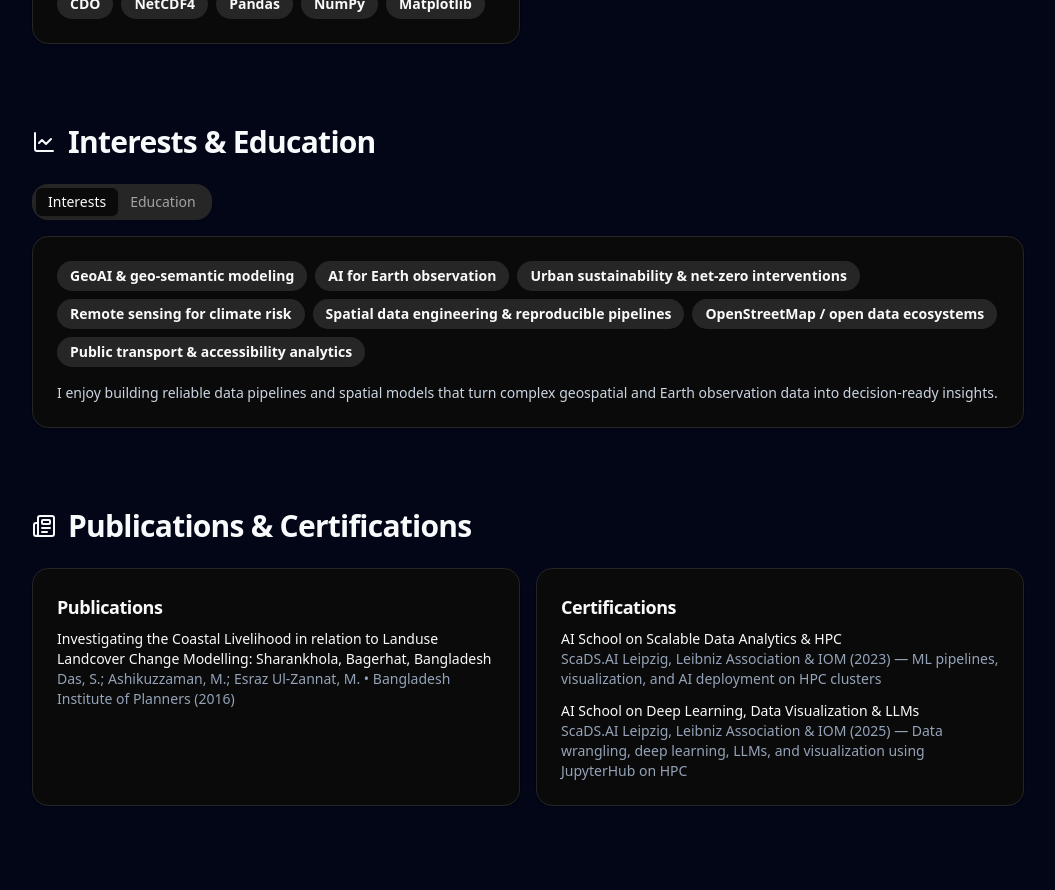
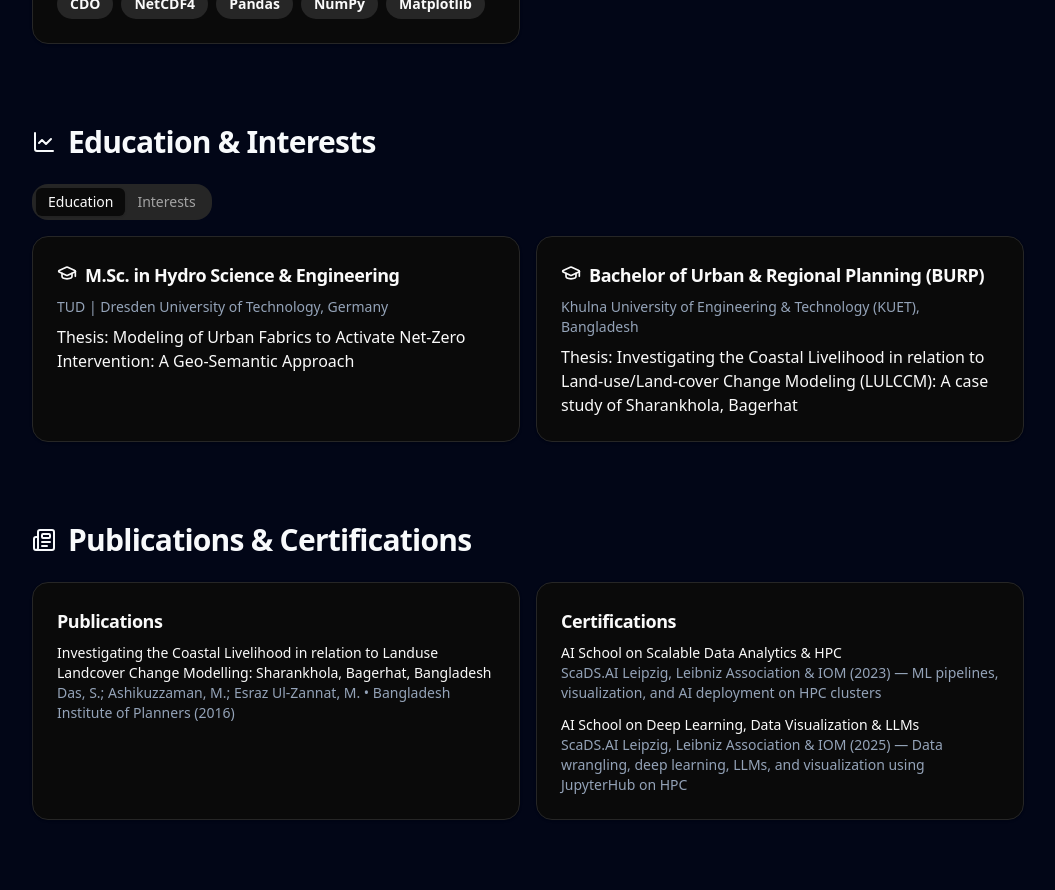
Before and after one commit to Sukanto54cl/portfolio, a React (Vite) app: page / in a window 1280 px wide. Shown: the part 2460-3350 px from the top of the page, without its empty margins (112-1167 px from the left). Built offline with nearby package versions, Linux system fonts and the light colour scheme.

Commit message:
tab updated

```diff
--- a/src/Portfolio.tsx
+++ b/src/Portfolio.tsx
@@ -31,7 +31,7 @@ const BASE_URL = import.meta.env.BASE_URL;
 
 const profile = {
   name: "Sukanto Das",
-  tagline: "Geospatial Programmer • Environmental Data Analyst",
+  tagline: "Data Engineer • Geospatial & Climate Data",
   summary:
     "Data engineer with the experience of building reliable, reproducible data pipelines across geospatial, environmental, and remote sensing domains. Strong background in Python and SQL, spatial ETL, and scalable data processing. Interested in applying data engineering practices to climate, urban systems, and sustainability-focused problems.",
   location: "Dresden, Germany",
@@ -107,7 +107,7 @@ const education = [
     degree: "M.Sc. in Hydro Science & Engineering",
     school: "TUD | Dresden University of Technology, Germany",
     details:
-      "Thesis: Modeling of Urban Fabrics to Activate Net‑Zero Intervention: A Geo‑Semantic Approach (Supervisor: Dr. Sujit Kumar Sikder, IOER).",
+      "Thesis: Modeling of Urban Fabrics to Activate Net‑Zero Intervention: A Geo‑Semantic Approach",
   },
   {
     degree: "Bachelor of Urban & Regional Planning (BURP)",
@@ -367,13 +367,38 @@ export default function Portfolio() {
         </div>
       </Section>
 
-      {/* Interests & Education */}
-      <Section id="interests" title="Interests & Education" icon={<ChartLine className="w-6 h-6" />}>
-        <Tabs defaultValue="interests" className="w-full">
+
+      {/* Education & Interests */}
+    <Section id="interests" title="Education & Interests" icon={<ChartLine className="w-6 h-6" />}>
+    <Tabs defaultValue="edu" className="w-full">
         <TabsList className="rounded-2xl">
+        <TabsTrigger value="edu">Education</TabsTrigger>
         <TabsTrigger value="interests">Interests</TabsTrigger>
-            <TabsTrigger value="edu">Education</TabsTrigger>
         </TabsList>
+
+        {/* Education FIRST */}
+        <TabsContent value="edu" className="mt-4">
+        <div className="grid md:grid-cols-2 gap-4">
+            {education.map((ed) => (
+            <Card key={ed.degree} className="rounded-2xl">
+                <CardHeader className="pb-2">
+                <CardTitle className="text-lg flex items-start gap-2">
+                    <GraduationCap className="w-5 h-5 mt-0.5" />
+                    {ed.degree}
+                </CardTitle>
+                </CardHeader>
+                <CardContent>
+                <div className="text-sm text-slate-500 dark:text-slate-400 mb-2">
+                    {ed.school}
+                </div>
+                <p>{ed.details}</p>
+                </CardContent>
+            </Card>
+            ))}
+        </div>
+        </TabsContent>
+
+        {/* Interests SECOND */}
         <TabsContent value="interests" className="mt-4">
         <Card className="rounded-2xl">
             <CardContent className="p-6">
@@ -383,25 +408,11 @@ export default function Portfolio() {
                 ))}
             </div>
             <p className="mt-4 text-sm text-slate-600 dark:text-slate-300">
-                  I enjoy building reliable data pipelines and spatial models that turn complex geospatial and Earth observation data into decision-ready insights.
+                I enjoy building reliable data pipelines and spatial models that turn
+                complex geospatial and Earth observation data into decision-ready insights.
             </p>
             </CardContent>
         </Card>
-          </TabsContent>
-          <TabsContent value="edu" className="mt-4">
-            <div className="grid md:grid-cols-2 gap-4">
-              {education.map((ed) => (
-                <Card key={ed.degree} className="rounded-2xl">
-                  <CardHeader className="pb-2">
-                    <CardTitle className="text-lg flex items-start gap-2"><GraduationCap className="w-5 h-5 mt-0.5" />{ed.degree}</CardTitle>
-                  </CardHeader>
-                  <CardContent>
-                    <div className="text-sm text-slate-500 dark:text-slate-400 mb-2">{ed.school}</div>
-                    <p>{ed.details}</p>
-                  </CardContent>
-                </Card>
-              ))}
-            </div>
         </TabsContent>
     </Tabs>
     </Section>
```
Lines whose indentation alone changed are shown as unchanged.
